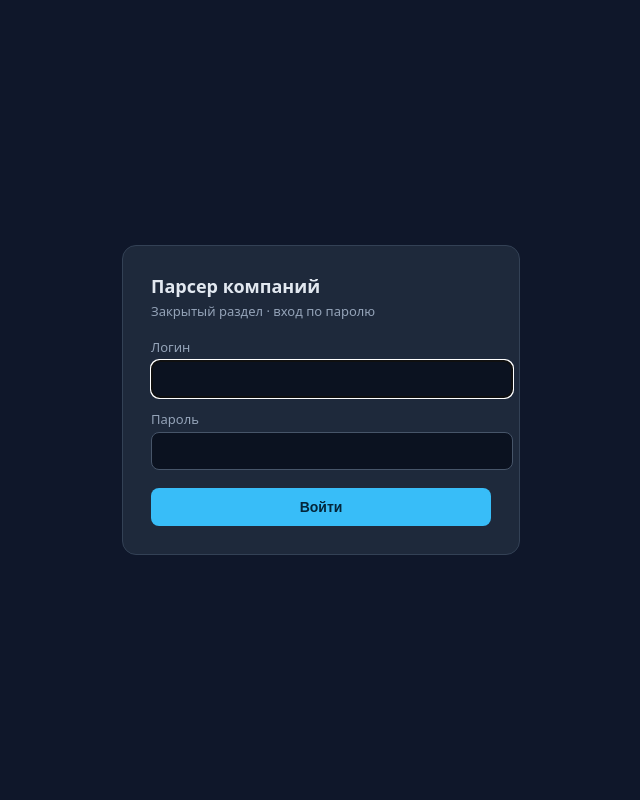
After one commit to kirillrand4-alt/Parser2, a Flask app: template webapp/templates/login.html in a window 1280 px wide. The commit adds this page. Shown: the whole page, without its empty margins (319-959 px from the left). Run offline with Flask 3, Linux system fonts and the light colour scheme; the template is opened without the code that fills it, so the values that code supplies are empty.

Commit message:
Запароленный раздел веб-интерфейса с запуском парсинга
Вход по логину/паролю (PARSER_PASSWORD/PARSER_USERNAME, сессия), защита всех
рабочих маршрутов, страница входа и кнопка выхода. ProxyFix + инструкции по
деплою как поддомена или подпути за nginx (gunicorn). Без заданного пароля
вход закрыт (503).

Co-Authored-By: Claude Opus 4.8 <noreply@anthropic.com>
Claude-Session: https://claude.ai/code/session_01GrocdrGugg2KX166ZX7v4r

```diff
--- a/requirements.txt
+++ b/requirements.txt
@@ -2,4 +2,5 @@ lxml>=5.0
 requests>=2.31
 openpyxl>=3.1
 flask>=3.0
+gunicorn>=21.0
 pytest>=8.0
--- a/webapp/app.py
+++ b/webapp/app.py
@@ -2,28 +2,49 @@
 
 Запуск:
     pip install -r requirements.txt
-    python -m webapp.app        # затем открыть http://127.0.0.1:5000
+    export PARSER_PASSWORD=ваш_пароль       # пароль для входа в раздел
+    python -m webapp.app                     # затем открыть http://127.0.0.1:5000
 
 Возможности:
+  * запароленный вход (логин-страница + сессия);
   * форма: путь к дампу ЕГРЮЛ, набор ОКВЭД, статус, режим обогащения, лимит;
   * фоновый прогон с прогрессом;
   * таблица результатов (название, ИНН, вид деятельности, телефоны/почты/сайты);
   * выгрузка CSV / Excel.
+
+Переменные окружения:
+  PARSER_PASSWORD  — пароль для входа (обязательно для защиты раздела);
+  PARSER_USERNAME  — логин (по умолчанию 'admin');
+  SECRET_KEY       — ключ подписи сессии (по умолчанию случайный на запуск);
+  PORT             — порт (по умолчанию 5000).
 """
 from __future__ import annotations
 
+import functools
 import os
+import secrets
 import threading
 import time
 import uuid
 
-from flask import Flask, render_template, request, jsonify, send_file, abort
+from flask import (
+    Flask, render_template, request, jsonify, send_file, abort,
+    session, redirect, url_for,
+)
+from werkzeug.middleware.proxy_fix import ProxyFix
 
 from metalparser.export import write_csv, write_excel
 from metalparser.okved import OKVED_SETS, OKVED_SET_LABELS, DEFAULT_SET
 from metalparser.pipeline import PipelineConfig, run
 
 app = Flask(__name__)
+# Работа за обратным прокси (nginx) — корректные схемы/префиксы для поддомена/пути
+app.wsgi_app = ProxyFix(app.wsgi_app, x_for=1, x_proto=1, x_host=1, x_prefix=1)
+app.secret_key = os.environ.get("SECRET_KEY") or secrets.token_hex(32)
+
+# Учётные данные раздела
+PARSER_USERNAME = os.environ.get("PARSER_USERNAME", "admin")
+PARSER_PASSWORD = os.environ.get("PARSER_PASSWORD", "")
 
 OUTPUT_DIR = os.path.join(os.path.dirname(__file__), "..", "data")
 os.makedirs(OUTPUT_DIR, exist_ok=True)
@@ -31,6 +52,42 @@ os.makedirs(OUTPUT_DIR, exist_ok=True)
 # Состояние задач в памяти (один процесс). job_id -> dict
 JOBS: dict[str, dict] = {}
 _LOCK = threading.Lock()
+
+
+def login_required(view):
+    @functools.wraps(view)
+    def wrapped(*args, **kwargs):
+        if not session.get("auth"):
+            return redirect(url_for("login", next=request.path))
+        return view(*args, **kwargs)
+    return wrapped
+
+
+@app.route("/login", methods=["GET", "POST"])
+def login():
+    error = ""
+    if not PARSER_PASSWORD:
+        # Защита не настроена — явно предупреждаем, вход не пускаем
+        return render_template("login.html",
+                               error="Пароль не задан: установите переменную окружения "
+                                     "PARSER_PASSWORD на сервере и перезапустите.",
+                               disabled=True), 503
+    if request.method == "POST":
+        user = (request.form.get("username") or "").strip()
+        pwd = request.form.get("password") or ""
+        if secrets.compare_digest(user, PARSER_USERNAME) and \
+                secrets.compare_digest(pwd, PARSER_PASSWORD):
+            session["auth"] = True
+            nxt = request.args.get("next") or url_for("index")
+            return redirect(nxt)
+        error = "Неверный логин или пароль"
+    return render_template("login.html", error=error, disabled=False)
+
+
+@app.route("/logout")
+def logout():
+    session.clear()
+    return redirect(url_for("login"))
 
 
 def _worker(job_id: str, config: PipelineConfig):
@@ -63,6 +120,7 @@ def _worker(job_id: str, config: PipelineConfig):
 
 
 @app.route("/")
+@login_required
 def index():
     return render_template(
         "index.html",
@@ -72,6 +130,7 @@ def index():
 
 
 @app.route("/start", methods=["POST"])
+@login_required
 def start():
     f = request.form
     egrul_path = (f.get("egrul_path") or "").strip()
@@ -100,6 +159,7 @@ def start():
 
 
 @app.route("/status/<job_id>")
+@login_required
 def status(job_id: str):
     job = JOBS.get(job_id)
     if not job:
@@ -116,6 +176,7 @@ def status(job_id: str):
 
 
 @app.route("/download/<job_id>.<fmt>")
+@login_required
 def download(job_id: str, fmt: str):
     job = JOBS.get(job_id)
     if not job or fmt not in ("csv", "xlsx"):
--- /dev/null
+++ b/webapp/templates/login.html
@@ -0,0 +1,40 @@
+<!doctype html>
+<html lang="ru">
+<head>
+  <meta charset="utf-8">
+  <meta name="viewport" content="width=device-width, initial-scale=1">
+  <title>Вход — парсер компаний</title>
+  <style>
+    body { font-family: system-ui, Segoe UI, Roboto, sans-serif; margin:0; height:100vh;
+      display:flex; align-items:center; justify-content:center;
+      background:#0f172a; color:#e2e8f0; }
+    .card { background:#1e293b; border:1px solid #334155; border-radius:14px;
+      padding:28px; width:340px; }
+    h1 { font-size:18px; margin:0 0 4px; }
+    .sub { color:#94a3b8; font-size:13px; margin-bottom:18px; }
+    label { display:block; font-size:13px; color:#94a3b8; margin:12px 0 4px; }
+    input { width:100%; padding:10px; border-radius:8px; border:1px solid #475569;
+      background:#0b1220; color:#e2e8f0; font-size:14px; }
+    button { margin-top:18px; width:100%; background:#38bdf8; color:#04263a; border:none;
+      padding:11px; border-radius:8px; font-weight:600; font-size:14px; cursor:pointer; }
+    button:disabled { opacity:.5; cursor:default; }
+    .err { color:#fca5a5; font-size:13px; margin-top:12px; }
+  </style>
+</head>
+<body>
+  <div class="card">
+    <h1>Парсер компаний</h1>
+    <div class="sub">Закрытый раздел · вход по паролю</div>
+    {% if not disabled %}
+    <form method="post">
+      <label>Логин</label>
+      <input name="username" autofocus autocomplete="username">
+      <label>Пароль</label>
+      <input name="password" type="password" autocomplete="current-password">
+      <button type="submit">Войти</button>
+    </form>
+    {% endif %}
+    {% if error %}<div class="err">{{ error }}</div>{% endif %}
+  </div>
+</body>
+</html>
```
Also changed, not shown: webapp/templates/index.html (+6 -3 lines), README.md.
